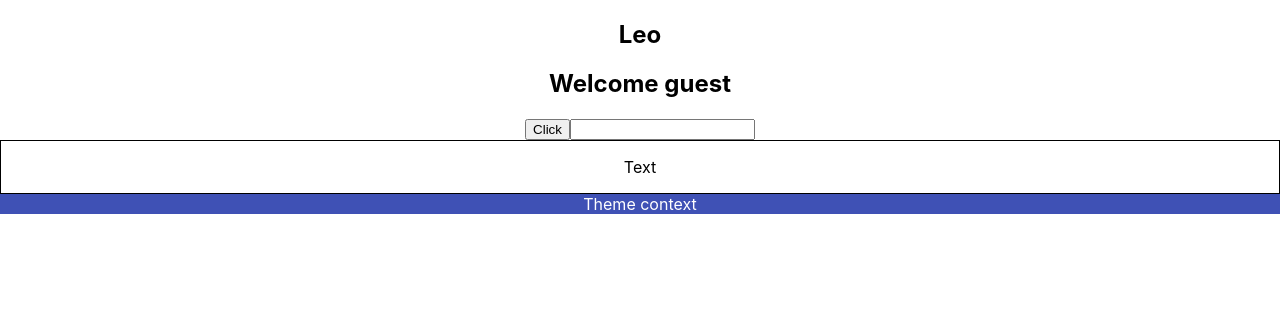
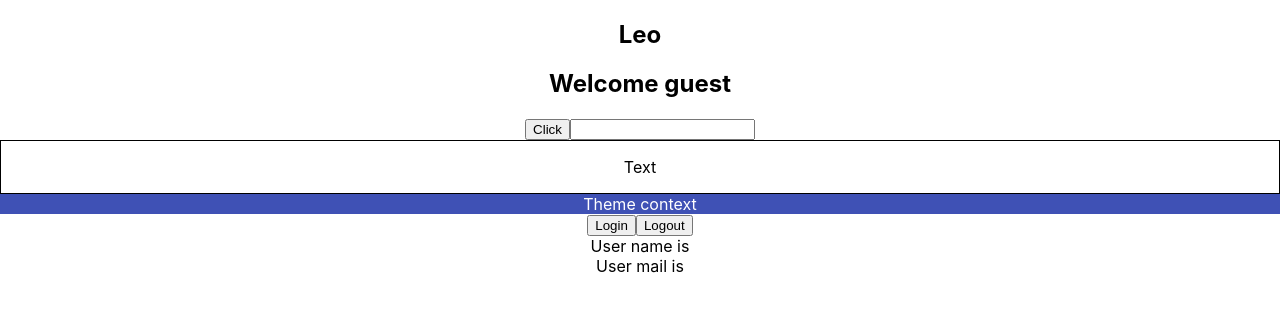
Before and after one commit to mohamed-safouen/TS, a React (Create React App) app: page / in a window 1280 px wide. Shown: the top 312 px of the page. Built offline with nearby package versions, Linux system fonts and the light colour scheme.

Commit message:
(web/TS):Ref in TS

```diff
--- a/src/App.tsx
+++ b/src/App.tsx
@@ -8,6 +8,8 @@
 import { Button } from './components/button';
 import { Box } from './components/context/Box';
 import { ThemeContextProvider } from './components/context/ThemeContext';
+import { User } from './components/context/User';
+import { UserContextProvider } from './components/context/UserContexr';
 
 
 
@@ -33,6 +35,9 @@
       <ThemeContextProvider>
         <Box />
       </ThemeContextProvider>
+      <UserContextProvider>
+        <User/>
+      </UserContextProvider>
     </div>
   );
 }
--- /dev/null
+++ b/src/components/context/User.tsx
@@ -0,0 +1,28 @@
+import { useContext } from "react";
+import { UserContext } from "./UserContexr";
+
+
+export const User = () => {
+    const userContext = useContext(UserContext)
+  const handleLogin = () => {
+
+    userContext.setUser({
+        name:'vishwas',
+        email:"vishwas@example.com"
+    })
+
+  };
+  const handleLogout = () => {
+
+        userContext?.setUser(null)
+
+  };
+  return (
+    <div>
+      <button onClick={handleLogin}>Login</button>
+      <button onClick={handleLogout}>Logout</button>
+      <div> User name is {userContext.user?.name} </div>
+      <div> User mail is {userContext.user?.email}</div>
+    </div>
+  );
+};
--- /dev/null
+++ b/src/components/context/UserContexr.tsx
@@ -0,0 +1,19 @@
+
+import { SetStateAction, createContext, useState } from "react"
+
+export type AuthUser = {
+    name:string
+    email:string
+}
+type UserContextType={
+    user : AuthUser | null
+    setUser :React.Dispatch<React.SetStateAction<AuthUser|null>>
+}
+type UserContextProviderProps={
+    children:React.ReactNode
+}
+export const UserContext = createContext({} as UserContextType)
+export const UserContextProvider=({children}:UserContextProviderProps)=> {
+    const [user, setUser] = useState<null | AuthUser >(null)
+    return <UserContext.Provider value ={{user,setUser}}>{children}</UserContext.Provider>
+}
```
Also changed, not shown: src/components/Ref/DomeRef.tsx (added, +14 -0 lines), src/components/Ref/MutableRef.tsx (added, +31 -0 lines).
